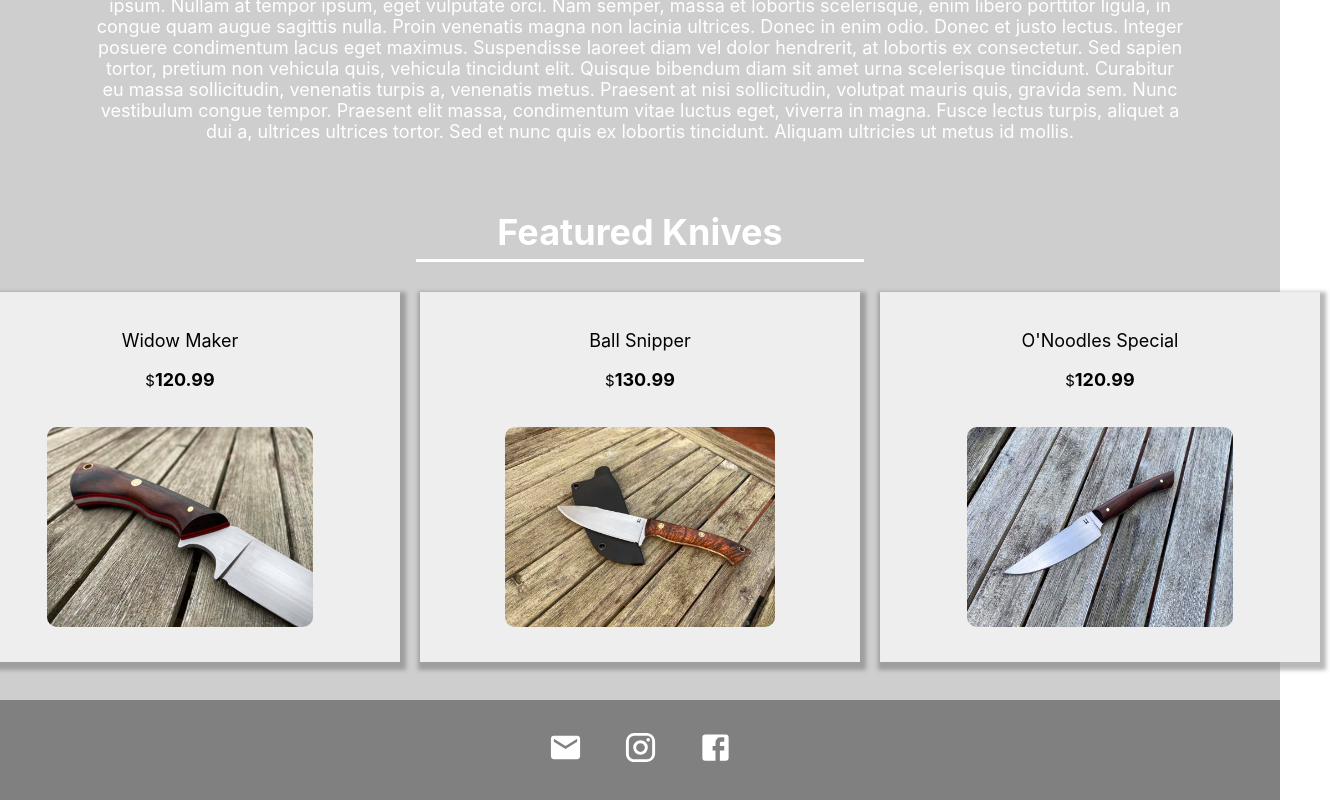
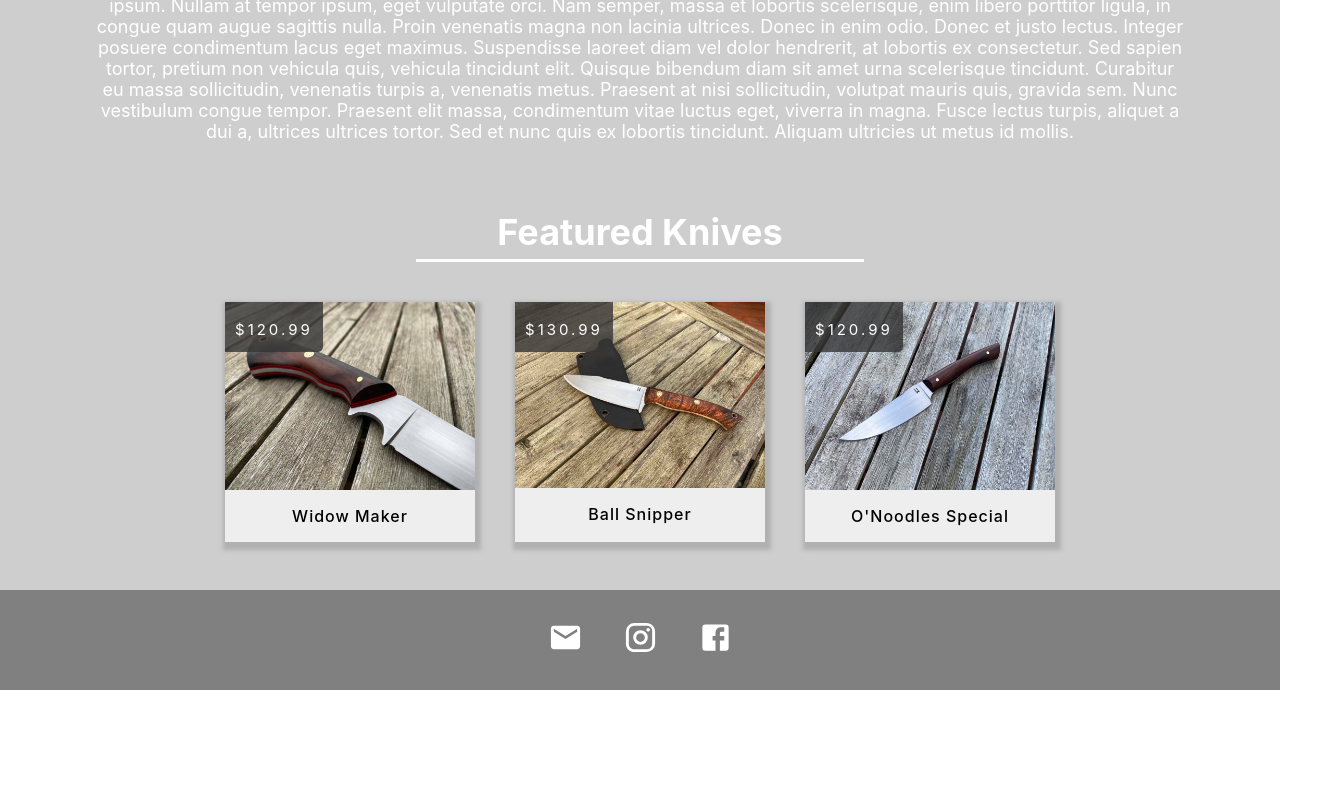
Before and after one commit to rreay724/waltersKnifecompany, a React (Create React App) app: page / in a window 1280 px wide. Shown: the part 1094-1894 px from the top of the page, 1330 px wide, since content can reach past the window. After the commit the page ends 1784 px from the top, so only its background shows below. Built offline with nearby package versions, Linux system fonts and the light colour scheme.

Commit message:
updated cards

```diff
--- a/src/components/Knife/Knife.js
+++ b/src/components/Knife/Knife.js
@@ -4,16 +4,23 @@ import { useStateValue } from "../../contexts/StateProvider";
 
 function FeaturedKnives({ image, title, price }) {
   return (
-    <div className="knife">
-      <div className="knifeInfo">
+    <article className="knife">
+      {/* <div className="knifeInfo">
         <p>{title}</p>
         <p className="knifePrice">
           <small>$</small>
           <strong>{price}</strong>
         </p>
       </div>
-      <img src={image} />
-    </div>
+      <img src={image} /> */}
+      <div className="img-container">
+        <img src={image} alt="knife" />
+        <div className="price-top">
+          <h6>${price}</h6>
+        </div>
+      </div>
+      <p className="knifeName">{title}</p>
+    </article>
   );
 }
 
--- a/src/components/Knife/knife.css
+++ b/src/components/Knife/knife.css
@@ -1,16 +1,47 @@
 .knife {
-  display: flex;
-  flex-direction: column;
-  align-items: center;
+  /* display: flex; */
+  /* flex-direction: column; */
+  /* align-items: center;
   justify-content: flex-end;
   margin: 10px;
   padding: 20px;
   width: 100%;
   max-height: 400px;
-  min-width: 400px;
+  min-width: 400px;*/
+  width: 400px;
+  margin: 20px;
   background-color: rgb(238, 238, 238);
   z-index: 1;
-  box-shadow: 2px 4px 4px 4px rgba(103, 103, 103, 0.468);
+  box-shadow: 2px 4px 4px 4px rgba(103, 103, 103, 0.283);
+}
+
+.img-container {
+  position: relative;
+}
+.img-container img {
+  width: 100%;
+  display: block;
+  transition: all 0.3s linear;
+}
+.price-top {
+  position: absolute;
+  top: 0;
+  left: 0;
+  height: 30px;
+  background: rgba(53, 53, 53, 0.8);
+  color: white;
+  padding: 0 10px 20px 10px;
+  border-bottom-right-radius: 5px;
+  font-size: 0.5rem;
+  text-align: center;
+  transition: all 0.3s linear;
+}
+.price-top > h6 {
+  position: relative;
+  bottom: 17px;
+  font-size: 15px;
+  font-weight: 400;
+  letter-spacing: 3px;
 }
 
 .knife:hover {
@@ -19,26 +50,34 @@
   box-shadow: 3px 5px 5px 5px rgba(103, 103, 103, 0.468);
 }
 
-.knife > img {
+/* .knife > img {
   max-height: 200px;
   object-fit: contain;
   margin-bottom: 15px;
   border-radius: 10px;
-}
+} */
 
-@media (max-width: 500px) {
+@media (max-width: 1350px) {
   .knife {
     max-width: 250px;
   }
 }
 
-.knifeInfo {
+/* .knifeInfo {
   height: 100px;
   margin-bottom: 15px;
   text-align: center;
   font-size: 18px;
+} */
+
+/* .knifePrice {
+  margin-top: 5px;
+} */
+
+.knifeName {
+  text-transform: capitalize;
+  padding: 0;
+  text-align: center;
+  font-weight: 500;
+  letter-spacing: 1px;
 }
-
-.knifePrice {
-  margin-top: 5px;
-}
--- a/src/pages/Home/Home.js
+++ b/src/pages/Home/Home.js
@@ -16,7 +16,7 @@ function Home() {
           <Carousel
             autoPlay={true}
             infiniteLoop={true}
-            interval={4000}
+            interval={3000}
             centerMode={true}
             centerSlidePercentage={60}
             showThumbs={false}
--- a/src/pages/Home/home.css
+++ b/src/pages/Home/home.css
@@ -22,7 +22,7 @@
   padding-top: 20px;
 }
 
-@media (max-width: 500px) {
+@media (max-width: 880px) {
   .homeRow {
     flex-direction: column;
   }
```
